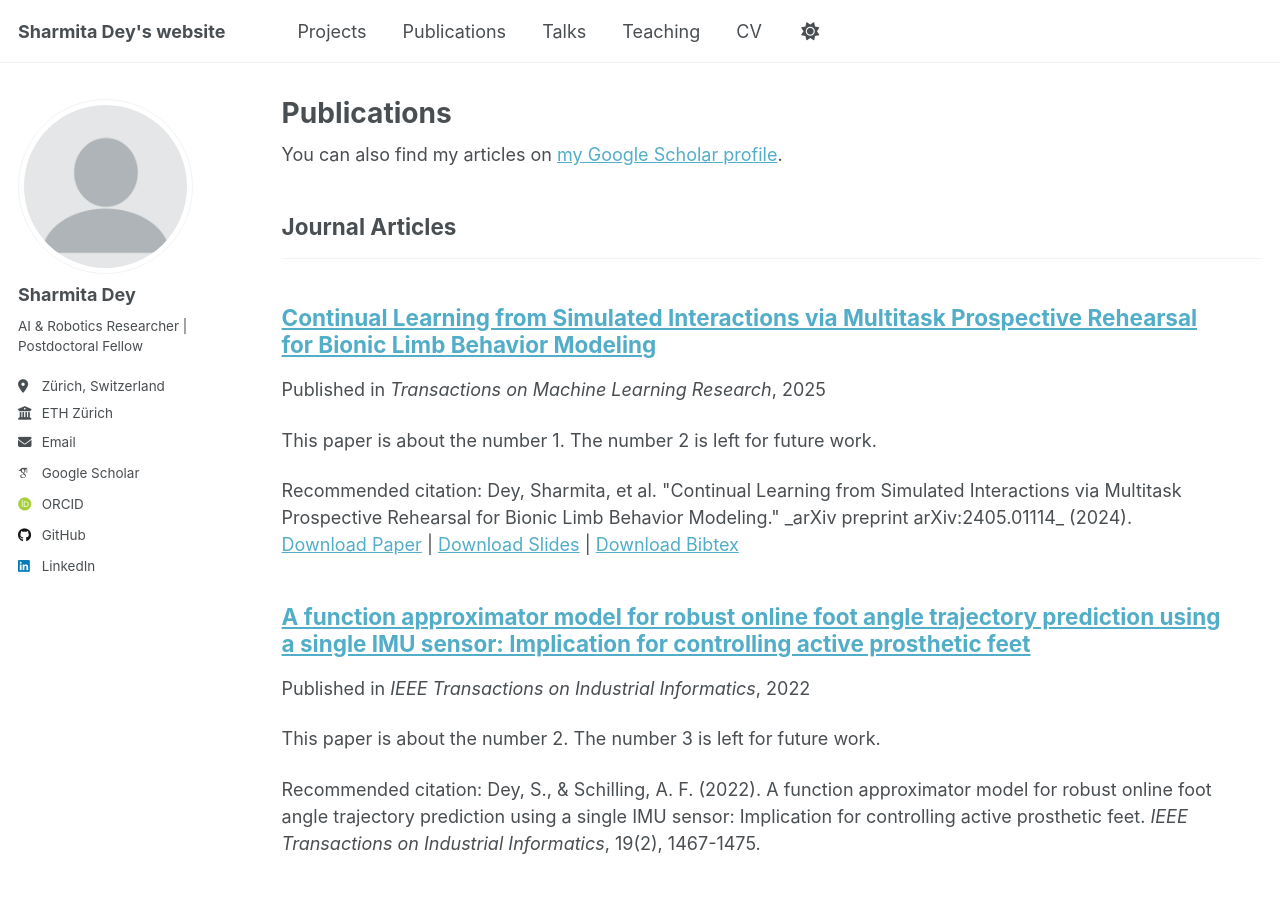
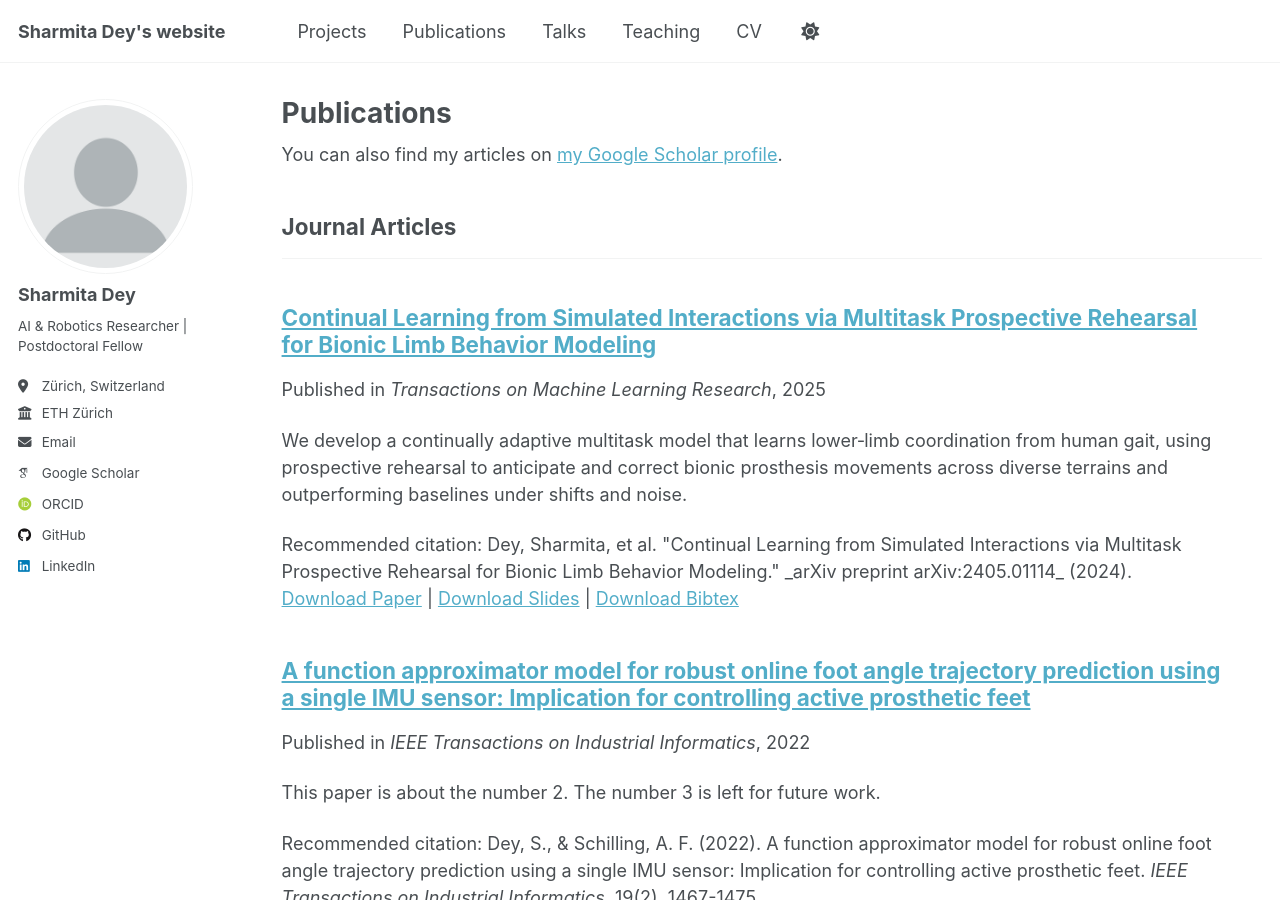
Before and after one commit to Shar-01/shar01.github.io, a Jekyll site: the page built from _pages/publications.html, in a window 1280 px wide and 900 px high. Built offline with Jekyll 4.4.1, drawn with Linux system fonts in a browser that asks for light colours; some web fonts are replaced.

Commit message:
Update 2009-10-01-paper-title-number-1.md

```diff
--- a/_publications/2009-10-01-paper-title-number-1.md
+++ b/_publications/2009-10-01-paper-title-number-1.md
@@ -3,7 +3,7 @@ title: "Continual Learning from Simulated Interactions via Multitask Prospective
 collection: publications
 category: manuscripts
 permalink: /publication/2009-10-01-paper-title-number-1
-excerpt: 'This paper is about the number 1. The number 2 is left for future work.'
+excerpt: 'We develop a continually adaptive multitask model that learns lower‑limb coordination from human gait, using prospective rehearsal to anticipate and correct bionic prosthesis movements across diverse terrains and outperforming baselines under shifts and noise.'
 date: 2025-01-01
 venue: 'Transactions on Machine Learning Research'
 slidesurl: 'http://shar01.github.io/files/slides1.pdf'
```
